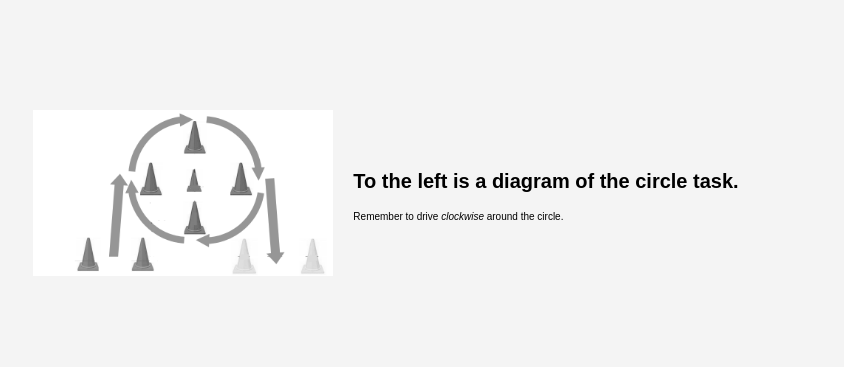
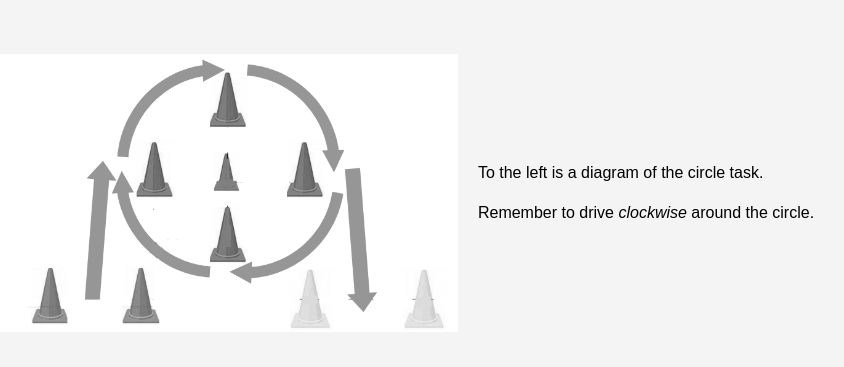
Before and after one commit to mariahschrum-tri/24-D-18_diagrams, a plain HTML site: page index.html in a window 1280 px wide. Shown: the part 207-574 px from the top of the page, without its empty margins (254-1098 px from the left). Drawn offline with Linux system fonts and the light colour scheme.

Commit message:
Update index.html

```diff
--- a/index.html
+++ b/index.html
@@ -22,11 +22,11 @@
         .text {
             text-align: left; /* Align text to the left */
             margin-left: 20px; /* Space between image and text */
-            font-size: 10px; /* Reduce text size */
+            font-size: 16px; /* Reduce text size */
             line-height: 1.5; /* Improve readability */
         }
         img {
-            width: 300px; /* Increase image size */
+            width: 500px; /* Increase image size */
             height: auto;
         }
     </style>
@@ -35,7 +35,7 @@
     <div class="container">
         <img src="circle_drill_diagram.png" alt="My Image">
         <div class="text">
-            <h1>To the left is a diagram of the circle task.</h1>
+            <p>To the left is a diagram of the circle task.</p>
             <p>Remember to drive <em>clockwise</em> around the circle.</p>
         </div>
     </div>
```
